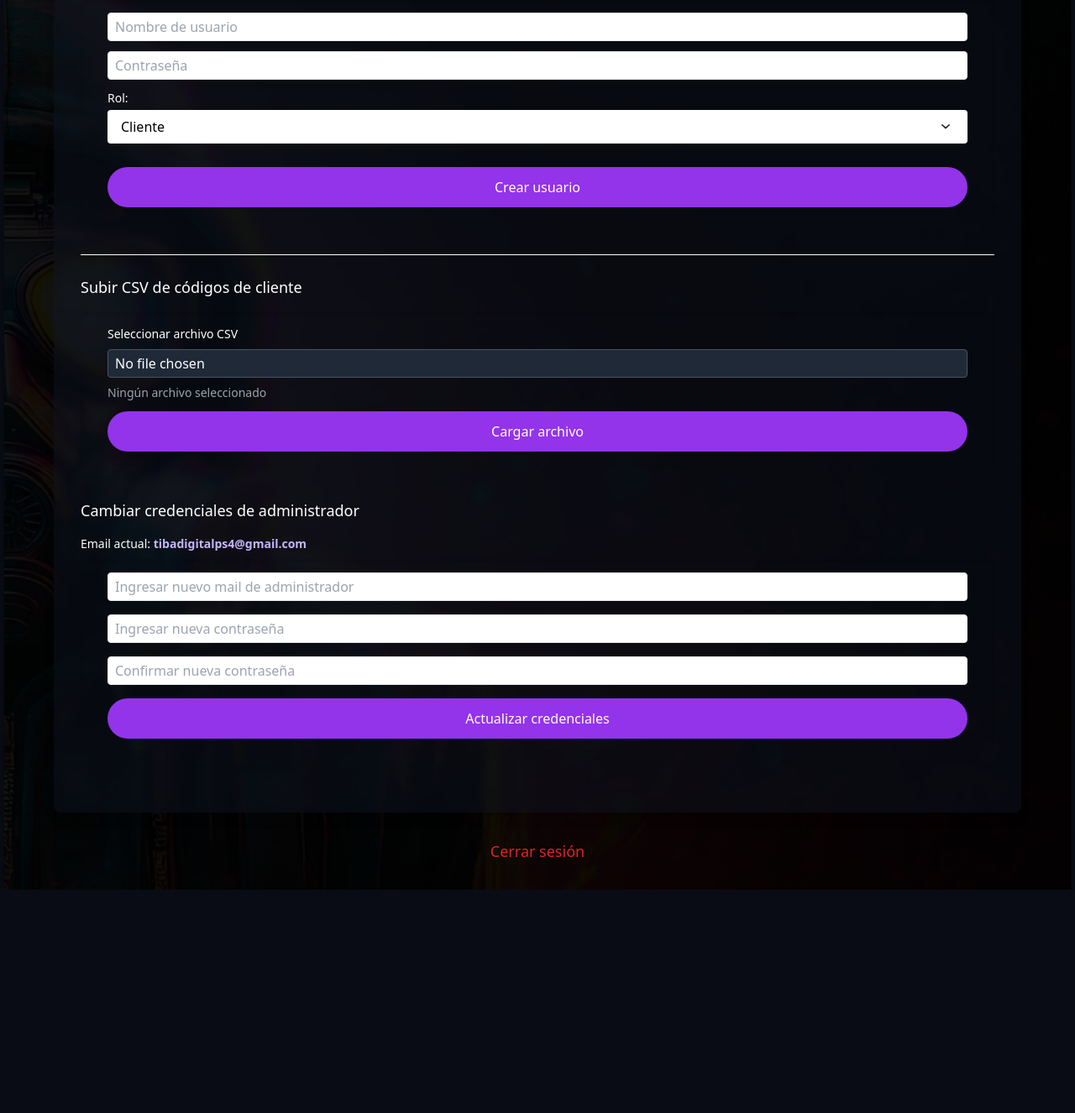
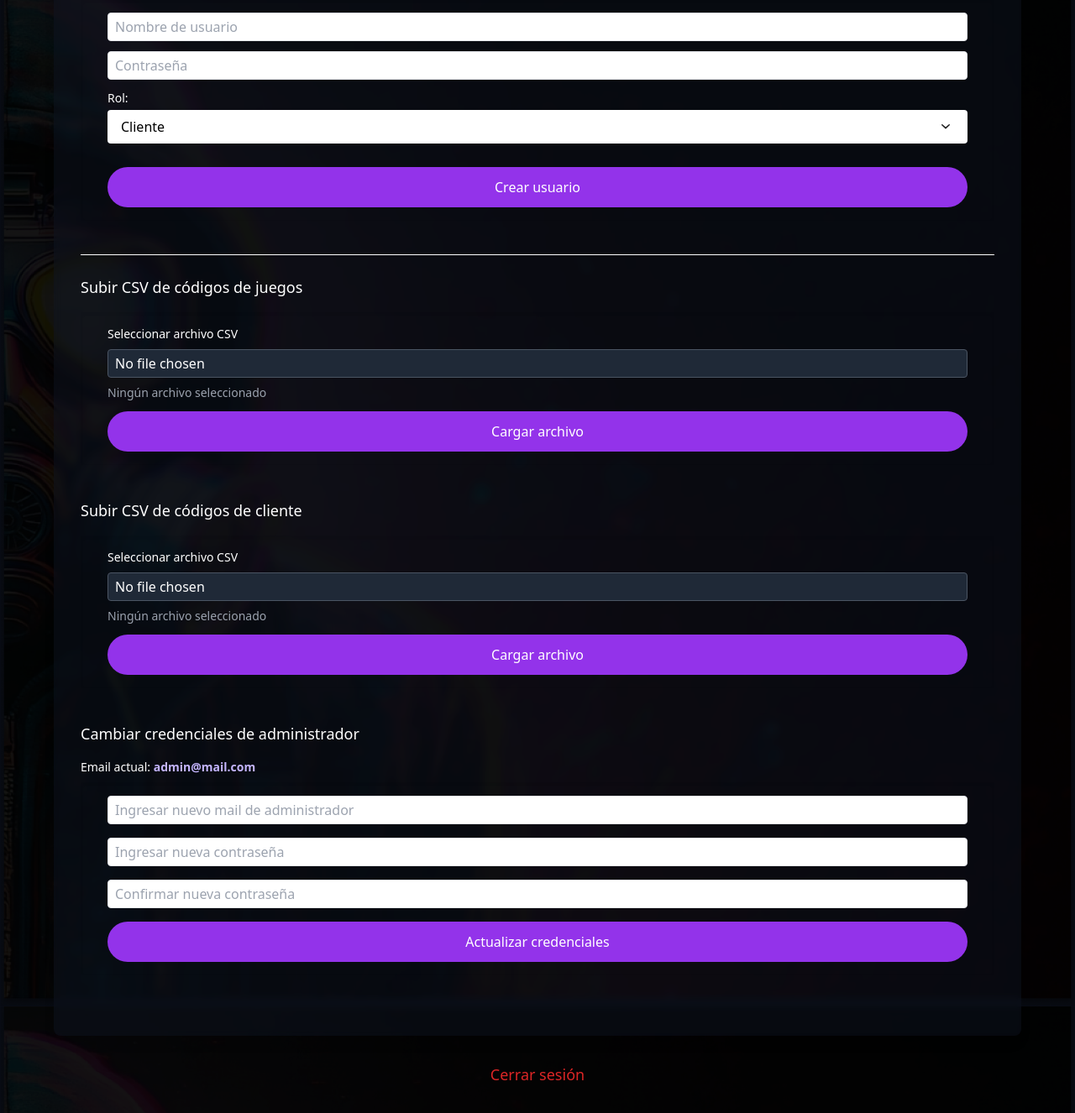
Before and after one commit to FlorenciaZalez/codigosflask, a Flask app: page /admin in a window 1280 px wide. Shown: the part 1361-2687 px from the top of the page at 84% size. Before the commit the page ends 2421 px from the top, so only its background shows below. Run offline with Flask 3, Linux system fonts and the light colour scheme; some libraries are stand-ins or nearby versions.

Commit message:
csv juegos

```diff
--- a/codigo_app/app.py
+++ b/codigo_app/app.py
@@ -18,7 +18,9 @@
 app.secret_key = 'clave_super_segura'
 
 # Configuración de SQLAlchemy
-DB_URL = os.getenv('DATABASE_URL', 'sqlite:///db/codigos.db')
+DB_URL = os.getenv('DATABASE_URL')
+if not DB_URL:
+    raise RuntimeError("DATABASE_URL no está configurada. Debes definirla en Render con el string de conexión de PostgreSQL.")
 app.config['SQLALCHEMY_DATABASE_URI'] = DB_URL
 app.config['SQLALCHEMY_TRACK_MODIFICATIONS'] = False
 db = SQLAlchemy(app)
@@ -53,9 +55,6 @@
     codigo_cliente = Column(String, unique=True, nullable=False)
     usado = Column(Boolean, default=False)
 
-# Crear la base si no existe
-os.makedirs("db", exist_ok=True)
-# Eliminar bloque de creación manual de tablas y admin con SQL
 # Crear tablas y usuario admin por defecto usando SQLAlchemy y contexto Flask
 with app.app_context():
     db.create_all()
--- a/codigo_app/templates/admin.html
+++ b/codigo_app/templates/admin.html
@@ -223,6 +223,21 @@
             </section>
             <hr class="border-t border-white my-6">
 
+            <!-- CSV de códigos de juegos -->
+            <section class="mb-10">
+                <h3 class="text-lg font-normal mb-4 section-title">Subir CSV de códigos de juegos</h3>
+                <form method="post" enctype="multipart/form-data" class="glass-card py-4 px-4 sm:px-8 rounded shadow-inner flex flex-col gap-3 w-full">
+                    <div class="flex flex-col gap-2 w-full">
+                        <label for="archivo_csv" class="text-base sm:text-sm text-white">Seleccionar archivo CSV</label>
+                        <input type="file" name="archivo_csv" id="archivo_csv" accept=".csv" required class="text-lg sm:text-base text-white bg-gray-800 rounded px-4 py-3 sm:px-2 sm:py-1 border border-gray-600 file:hidden w-full">
+                        <label id="nombre-archivo-1" class="text-base sm:text-sm text-gray-400 truncate">Ningún archivo seleccionado</label>
+                    </div>
+                    <button type="submit" class="bg-purple-600 text-white px-4 py-3 rounded-full hover:bg-purple-700 w-full text-lg sm:text-base">Cargar archivo</button>
+                </form>
+                {% if mensaje_csv %}
+                    <p class="text-sm mt-2 text-indigo-700">{{ mensaje_csv }}</p>
+                {% endif %}
+            </section>
             <!-- CSV de códigos cliente -->
             <section class="mb-10">
                 <h3 class="text-lg font-normal mb-4 section-title">Subir CSV de códigos de cliente</h3>
@@ -245,7 +260,6 @@
                     </ul>
                 {% endif %}
             </section>
-
             <!-- Cambiar credenciales de admin -->
             <section class="mb-10">
                 <h3 class="text-lg font-normal mb-4 section-title">Cambiar credenciales de administrador</h3>
```
Also changed, not shown: codigo_app/requirements.txt (added).
